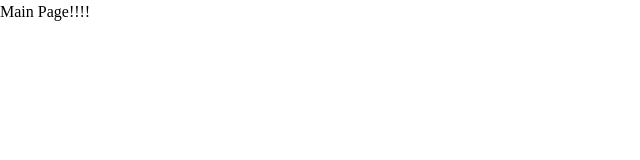
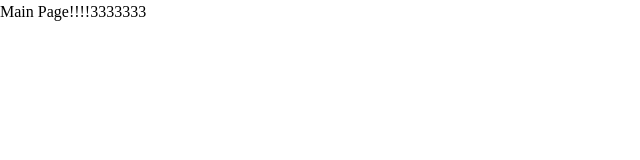
Before and after one commit to hardpsycho/webportal-front, a React app: page / in a window 1280 px wide. Shown: the top 160 px of the page, without its empty margins (0-640 px from the left). Built offline with nearby package versions, Linux system fonts and the light colour scheme.

Commit message:
fix test 3

```diff
--- a/src/pages/mainPage/ui/mainPage.tsx
+++ b/src/pages/mainPage/ui/mainPage.tsx
@@ -5,7 +5,7 @@ interface MainPageProps {}
 const MainPage: FC<MainPageProps> = () => {
     return (
         <div>
-            Main Page!!!!
+            Main Page!!!!3333333
         </div>
     )
 }
```
